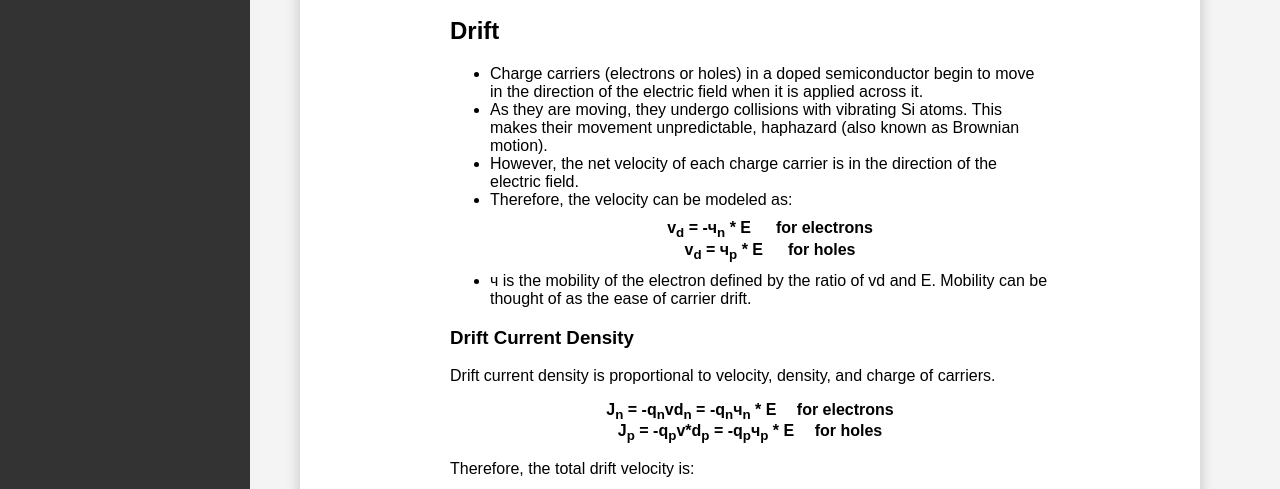
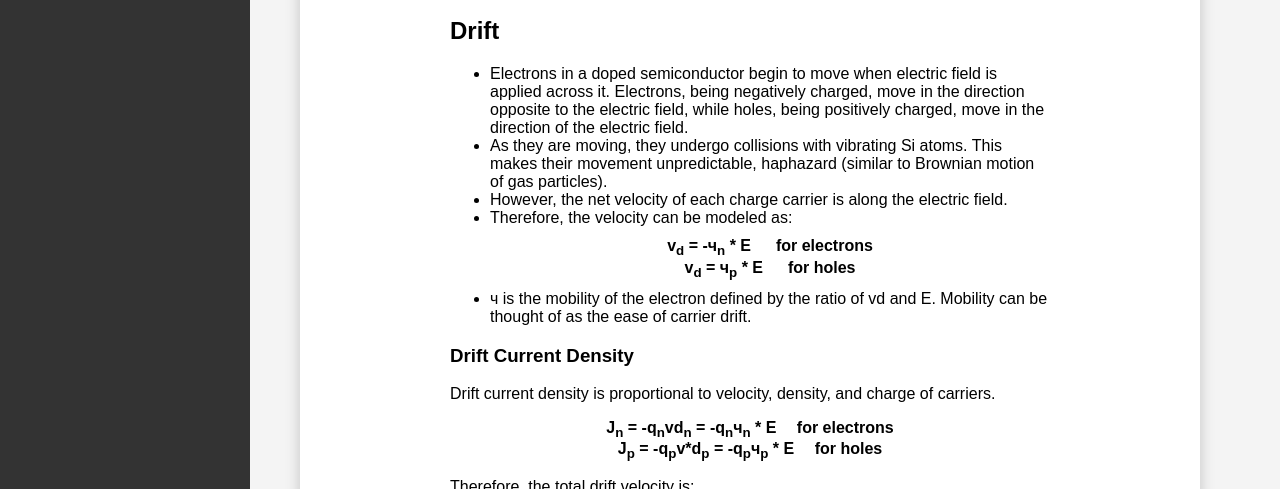
Before and after one commit to deekshita04/deekshita04.github.io, a plain HTML site: page drift.html in a window 1280 px wide. Shown: the part 311-800 px from the top of the page. Drawn offline with nearby package versions, Linux system fonts and the light colour scheme.

Commit message:
Corrections drift.html

```diff
--- a/drift.html
+++ b/drift.html
@@ -26,9 +26,9 @@
         <h1>Drift and Diffusion</h1>
         <h2>Drift</h2>
             <ul>
-                <li>Charge carriers (electrons or holes) in a doped semiconductor begin to move in the direction of the electric field when it is applied across it.</li>
-                <li>As they are moving, they undergo collisions with vibrating Si atoms. This makes their movement unpredictable, haphazard (also known as Brownian motion).</li>
-                <li>However, the net velocity of each charge carrier is in the direction of the electric field.</li>
+                <li>Electrons in a doped semiconductor begin to move when electric field is applied across it. Electrons, being negatively charged, move in the direction opposite to the electric field, while holes, being positively charged, move in the direction of the electric field. </li>
+                <li>As they are moving, they undergo collisions with vibrating Si atoms. This makes their movement unpredictable, haphazard (similar to Brownian motion of gas particles).</li>
+                <li>However, the net velocity of each charge carrier is along the electric field.</li>
                 <li>Therefore, the velocity can be modeled as:
                     <div class="formula"><b>
                         v<sub>d</sub> = -ч<sub>n</sub> * E &emsp; for electrons<br>
@@ -40,6 +40,7 @@
 
             <h3>Drift Current Density</h3>
             <p>Drift current density is proportional to velocity, density, and charge of carriers.</p>
+            <p></p>
             <text>
                 <div class="formula"><b>
                     J<sub>n</sub> = -q<sub>n</sub>vd<sub>n</sub> = -q<sub>n</sub>ч<sub>n</sub> * E &emsp;for electrons<br>
@@ -70,7 +71,7 @@
                 <li>D is the diffusion coefficient. It measures the ease of carrier diffusion in response to a concentration gradient. D is limited by the vibration of lattice atoms and ionized dopants.</li>
                 <li>Diffusion current is the charge of the carrier times the flux of the semiconductor.</li>
                 <div class="formula"><b>J<sub>n</sub> = -qD<sub>n</sub> * (dn/dx) &emsp; for electrons<br>
-                J<sub>p</sub> = -D<sub>p</sub> * (dn/dx) &emsp; for holes<br>
+                J<sub>p</sub> = -D<sub>p</sub> * (dp/dx) &emsp; for holes<br>
                 J<sub>diff</sub> = J<sub>p</sub> + J<sub>n</sub></b></div>
             </text>
 
```
